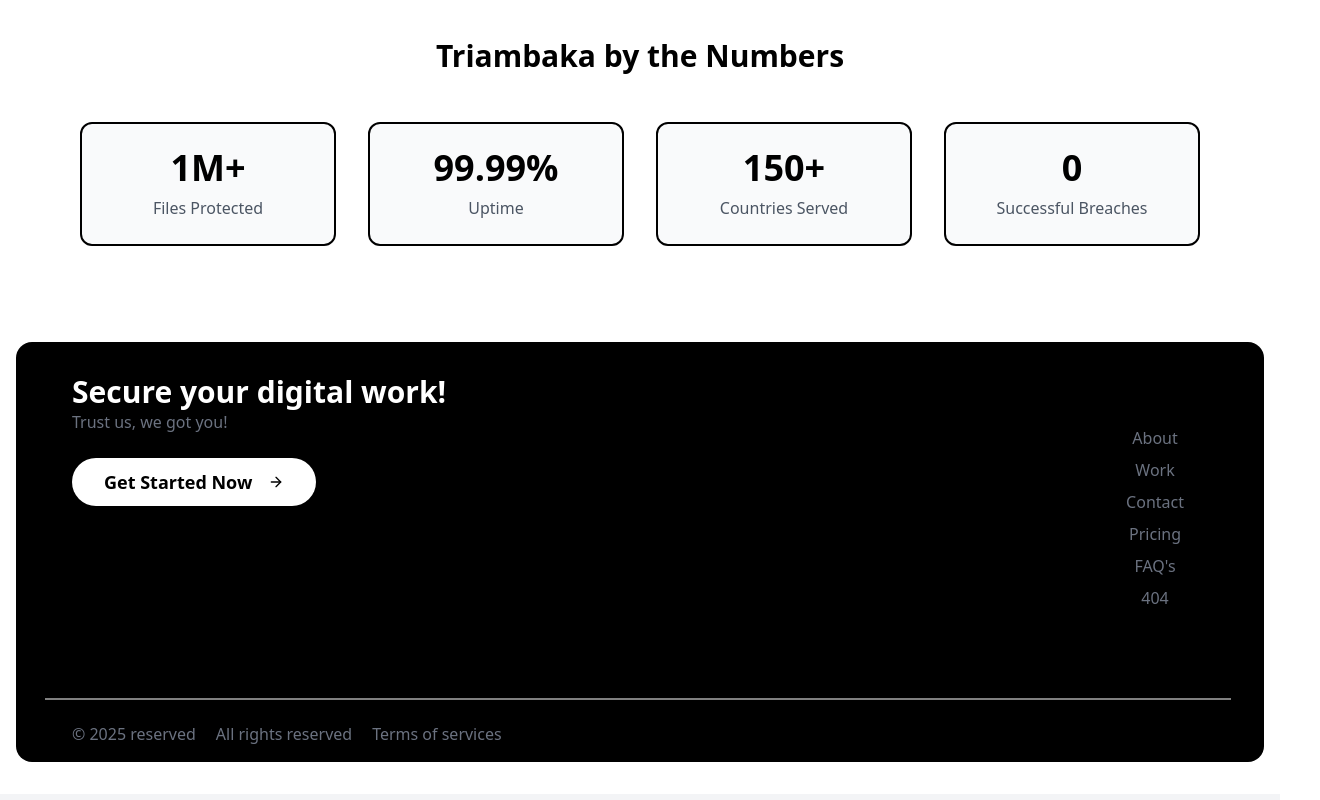
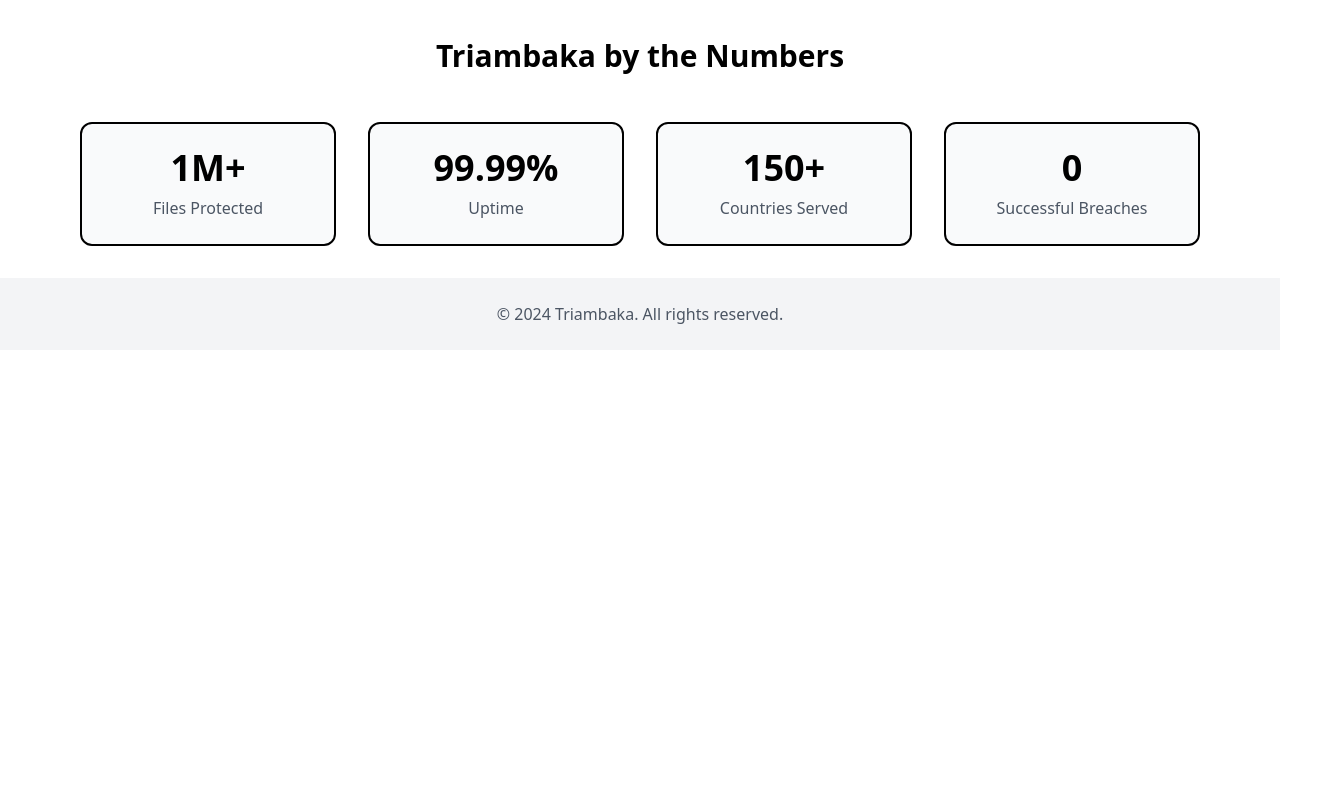
Before and after one commit to Mkaif-Qureshi/Tryambaka, a React (Vite) app in the folder Triambaka-front/: page / in a window 1280 px wide. Shown: the part 1988-2788 px from the top of the page, 1320 px wide, since content can reach past the window. After the commit the page ends 2338 px from the top, so only its background shows below. Built offline with nearby package versions, Linux system fonts and the light colour scheme.

Commit message:
home page edited

```diff
--- a/Triambaka-front/src/pages/Home.jsx
+++ b/Triambaka-front/src/pages/Home.jsx
@@ -330,46 +330,7 @@
             </motion.section>
 
             {/* CTA Section */}
-            <motion.section
-                className="text-center mt-24 py-4 bg-black relative z-10 rounded-2xl w-[100%] mx-auto min-h-[300px]  items-center " // z-10 to ensure it's above the particles
-                initial="hidden"
-                animate={mounted ? "visible" : "hidden"}
-                variants={fadeIn}
-                transition={{ duration: 0.5, delay: 1 }}
-            >
-                <div className="flex flex-col items-start ml-14 mb-20 mt-4 ">
-                <h2 className="text-3xl font-bold  text-white">Secure your digital work!</h2>
-                <h6 className="text-gray-500 font-normal mb-6">Trust us, we got you!</h6>
-                <Button
-                    asChild
-                    size="lg"
-                    className="bg-white text-black rounded-full px-8 py-6 text-lg font-semibold transition-all duration-300 ease-in-out hover:bg-gray-100"
-                >
-                    <Link to="/upload">
-                        Get Started Now
-                        <ArrowRight className="ml-2 h-5 w-5" />
-                    </Link>
-                </Button>
-                <div className=" absolute right-20 top-[20%] flex flex-col text-gray-500 space-y-2 ">
-                            <h6>About</h6>
-                            <h6>Work</h6>
-                            <h6>Contact</h6>
-                            <h6>Pricing</h6>
-                            <h6>FAQ's</h6>
-                            <h6>404</h6>
-                            {/* <h6>Testimonials</h6> */}
-                </div>
-                </div>
-                <div className=" w-full flex justify-center mt-48">
 
-                <hr style={{ border: "1px solid grey", width: "95%" }} />;
-                </div>
-                <div className="ml-14 flex text-left text-gray-500 space-x-5  w-full">
-                    <h6>© 2025 reserved</h6>
-                    <h6>All rights reserved </h6>
-                    <h6>Terms of services</h6>
-                </div>
-            </motion.section>
 
         </div>
     )
```
